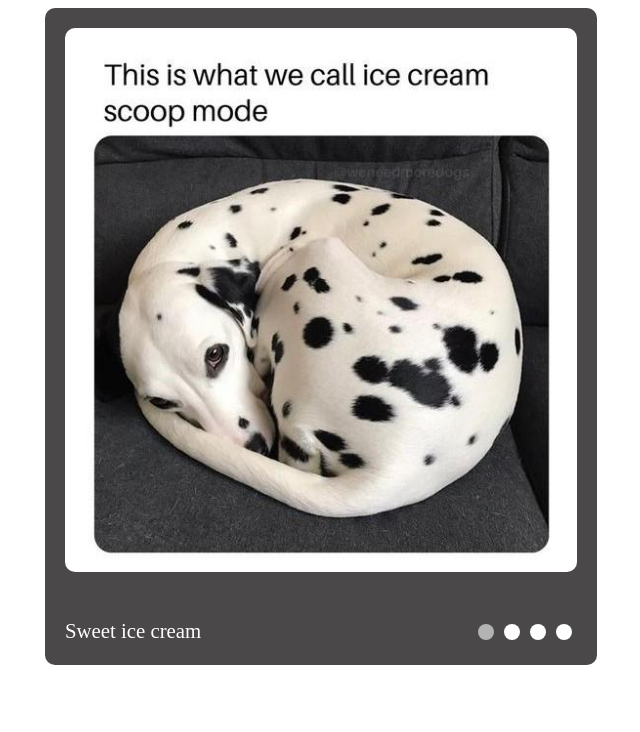
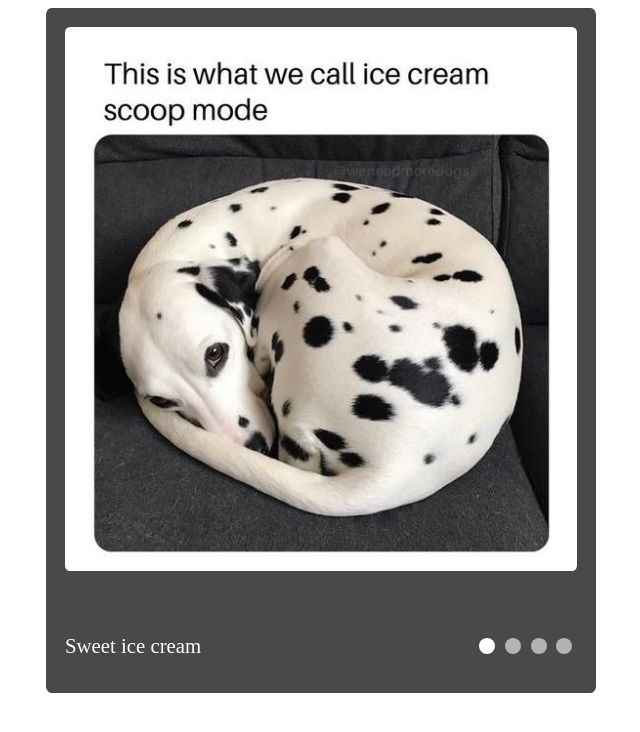
Before and after one commit to firespark/cssMemeSlider, a plain HTML site: page cssMemeSlider/index.html in a window 1280 px wide. Shown: the whole page, without its empty margins (319-959 px from the left). Drawn offline with Linux system fonts and the light colour scheme.

Commit message:
refactor: change css according to task requirements (Fri, Aug 30, 2024 10:24:26 PM)

```diff
--- a/cssMemeSlider/css/style.css
+++ b/cssMemeSlider/css/style.css
@@ -5,18 +5,18 @@
 }
 
 .wrapper {
+    margin: 0 auto;
+    padding: 1.2rem;
+    border-radius: 1%;
 	background: #4a4848;
-	padding: 20px;
-	margin: 0 auto;
-	border-radius: 10px;
 }
 
 .slider-container {
-	overflow: hidden;
     display: grid;
 	grid-template-areas:
 		'content content'
 		'description control';
+	overflow: hidden;
 }
 
 .slider-container input {
@@ -24,9 +24,9 @@
 }
 
 .slider-wrapper {
+    display: flex;
 	grid-area: content;
 	overflow: hidden;
-	display: flex;
 }
 
 .slides {
@@ -41,17 +41,18 @@
 
 .slides .slide img {
 	width: 100%;
-	border-radius: 10px;
+	border-radius: 1%;
 }
 
 
 .slider-bottom {
+    display: flex;
 	overflow: hidden;
-	display: flex;
 }
 
 .slide-caption {
 	display: flex;
+    padding: 1rem 0;
 	transition: transform 1s ease;
 	font-size: 1.3em;
 	color: #fff;
@@ -60,7 +61,6 @@
 .slide-caption .slide {
 	display: inline-block;
 	height: 100%;
-	padding-right: 11rem;
 }
 
 .navigation {
@@ -72,15 +72,15 @@
 	display: inline-block;
 	width: 1rem;
 	height: 1rem;
-	margin: 5px;
-	background-color: #ffffff;
+	margin: 0.3rem;
     border-radius: 50%;
+	background-color: #b3b3b3;
 	transition: background-color 0.6s ease;
 	cursor: pointer;
 }
 
 .navigation label:hover {
-	background-color: #b3b3b3;
+	background-color: #ffffff;
 }
 
 #slide1:checked~.slider-wrapper .slides,
@@ -103,18 +103,9 @@
 	transform: translateX(-75%);
 }
 
-#slide1:checked~.navigation #label-slide1 {
-	background-color: #b3b3b3;
+#slide1:checked~.navigation #label-slide1,
+#slide2:checked~.navigation #label-slide2,
+#slide3:checked~.navigation #label-slide3,
+#slide4:checked~.navigation #label-slide4 {
+	background-color: #ffffff;
 }
-
-#slide2:checked~.navigation #label-slide2 {
-	background-color: #b3b3b3;
-}
-
-#slide3:checked~.navigation #label-slide3 {
-	background-color: #b3b3b3;
-}
-
-#slide4:checked~.navigation #label-slide4 {
-	background-color: #b3b3b3;
-}
```
Lines whose indentation alone changed are shown as unchanged.
